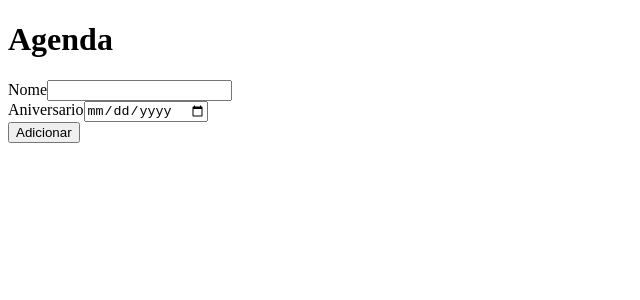
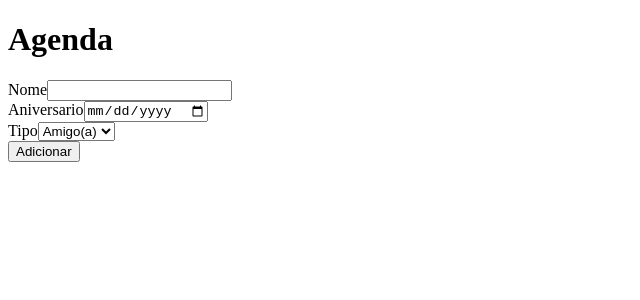
Before and after one commit to EvelynSamara050/agenda, an Angular app: page / in a window 1280 px wide. Shown: the top 300 px of the page, without its empty margins (0-640 px from the left). Built offline with nearby package versions, Linux system fonts and the light colour scheme.

Commit message:
Atualização no adiciona-contato.html

```diff
--- a/src/app/adiciona-contato/adiciona-contato.html
+++ b/src/app/adiciona-contato/adiciona-contato.html
@@ -9,6 +9,15 @@
         <label for="aniv">Aniversario</label>
         <input type="date" name="aniv" id="aniv" #an>
     </div>
+     <div>
+        <label for="tipo">Tipo</label>
+        <select type="date" name="aniv" id="tipo" #tipo>
+            <option value="Amigo">Amigo(a)</option>
+            <option value="Familia">Familia</option>
+            <option value="Trabalho">Trabalho</option>
+            <option value="Outro">Outro</option>
+        </select>
+    </div>
     <div>
         <input type="button" value="Adicionar" (click)="adicionar(nm.value, an.value, '')">
     </div>
```
